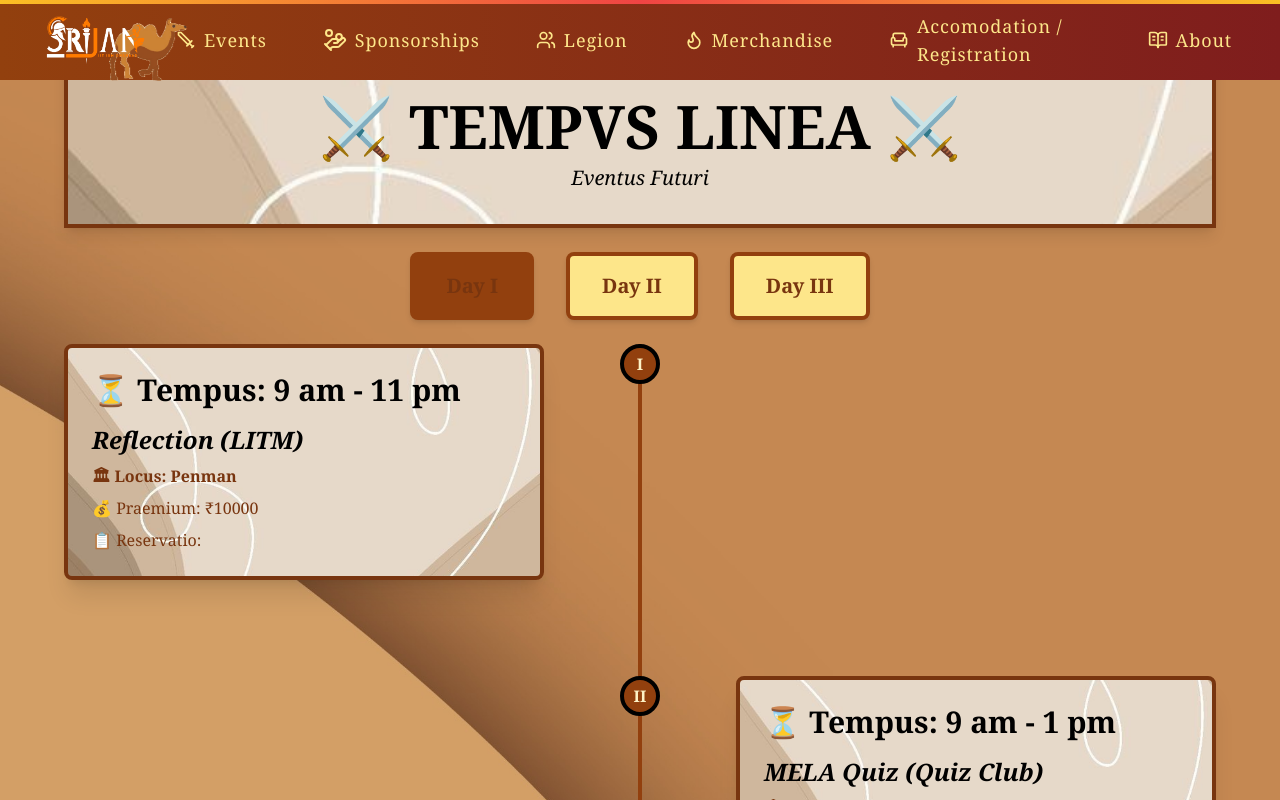
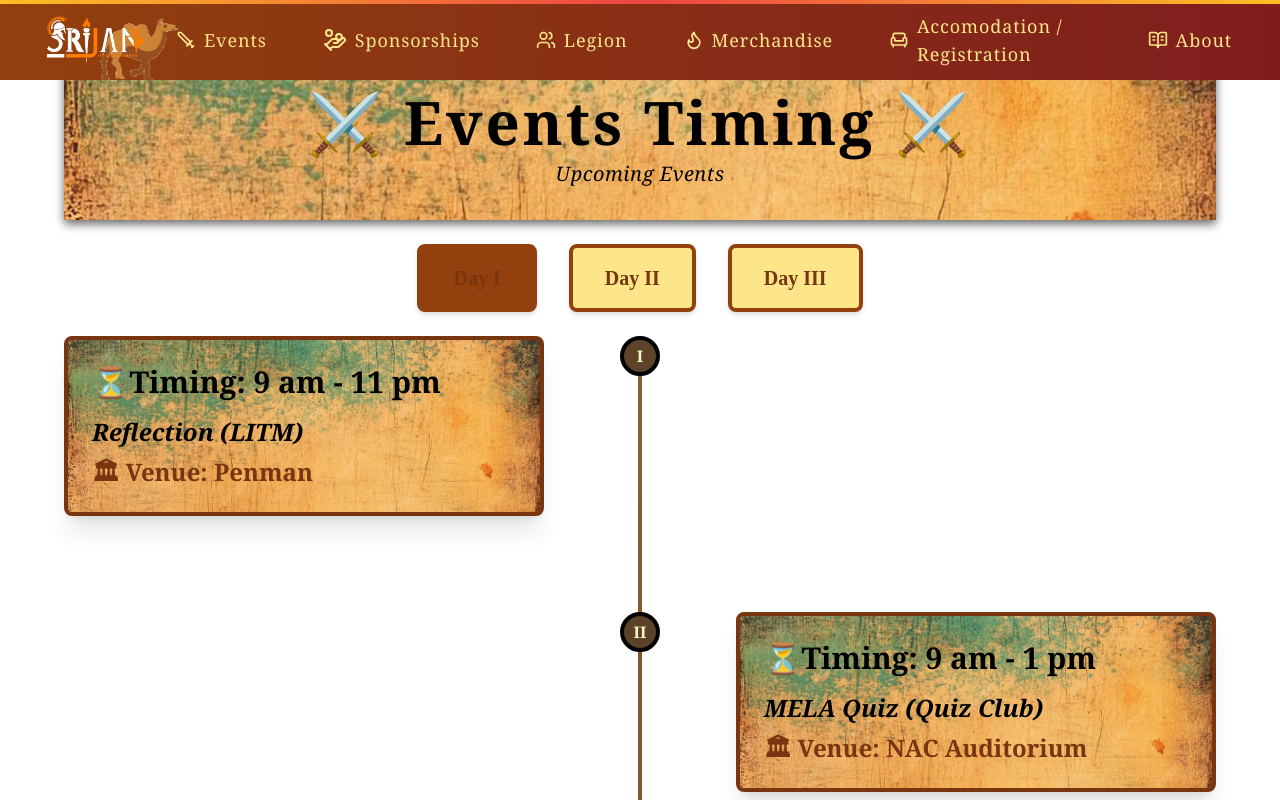
Before and after one commit to Dhruv460/sriajan_final, a React (Vite) app: page /acc in a window 1280 px wide. Shown: the top 800 px of the page. Built offline with nearby package versions, Linux system fonts and the light colour scheme.

Commit message:
timeline_added

```diff
--- a/src/components/Landing.jsx
+++ b/src/components/Landing.jsx
@@ -151,11 +151,15 @@ const Landingpage = () => {
   className="min-h-screen"
   style={{
     backgroundImage: `url(${diff3})`,
+    backgroundColor: "#e4d6a7",
+    backgroundBlendMode: "multiply",
     backgroundSize: "cover",
     backgroundPosition: "center",
     backgroundRepeat: "no-repeat",
   }}
 >
+
+
         <h1
           className="md:text-5xl text-2xl text-center font-serif pt-16"
           style={{
@@ -189,9 +193,7 @@ const Landingpage = () => {
         <InfiniteCarousel />
 
         <Timeline/>
-        <p className="text-center md:text-6xl text-amber-950 font-bold text-3xl py-16">
-          Coming Soon!
-        </p>
+
       </div>
 
       {/* Background Audio */}
--- a/src/components/Timeline.jsx
+++ b/src/components/Timeline.jsx
@@ -1,25 +1,25 @@
 import React, { useState } from "react";
 import time_line from "../utils/timeline_data.js";
 import romanBg from "/bg23.jpg";
-import marbleBg from "/bg2.jpg";
-
+import marbleBg from "/bgpaintdes.jpg";
+import "./timeline.css";
 export default function Timeline() {
   const [selectedDay, setSelectedDay] = useState("Day 1");
   const filteredEvents = time_line.filter((event) => event.Day === selectedDay);
 
   return (
     <div
-      className="min-h-screen p-5 font-serif bg-cover bg-center text-amber-900"
-      style={{ backgroundImage: `url(${romanBg})` }}
+      className="min-h-screen p-5 font-serif bg-cover bg-center text-amber-900 ancient-bg"
+      // style={{ backgroundImage: `url(${romanBg})` }}
     >
       <div className="max-w-6xl mx-auto">
         {/* Header */}
         <div
-          className="bg-amber-800 p-8 rounded-t-lg text-center border-4 border-amber-900 shadow-lg bg-cover bg-center"
+          className="bg-amber-800 p-8 rounded-t-lg text-center shadow-lg bg-cover bg-center ancient-border"
           style={{ backgroundImage: `url(${marbleBg})` }}
         >
-          <h1 className="text-6xl font-bold text-black m-10 mb-2">⚔️ TEMPVS LINEA ⚔️</h1>
-          <p className="text-black italic text-xl">Eventus Futuri</p>
+          <h1 className="text-6xl font-bold text-black m-10 mb-2 tracking-wider">⚔️ Events Timing ⚔️</h1>
+          <p className="text-black italic text-xl tracking-wide">Upcoming Events</p>
         </div>
 
         {/* Buttons */}
@@ -27,9 +27,9 @@ export default function Timeline() {
           {["Day 1", "Day 2", "Day 3"].map((day) => (
             <button
               key={day}
-              className={`px-8 py-4 text-xl font-semibold transition-all ease-in-out duration-300 border-4 border-amber-800 text-amber-900 bg-amber-200 hover:bg-amber-800 hover:text-amber-100 shadow-md rounded-lg ${
-                selectedDay === day ? "bg-amber-800 text-amber-100" : ""
-              }`}
+              className={`px-8 py-4 text-xl font-semibold transition-all ease-in-out duration-300 border-4 border-amber-800 text-amber-900 bg-amber-200 hover:bg-amber-800 hover:text-amber-100 shadow-md rounded-lg ancient-button ${
+  selectedDay === day ? "bg-amber-800 text-amber-100" : ""
+}`}
               onClick={() => setSelectedDay(day)}
             >
               {`Day ${toRomanNumeral(parseInt(day.split(" ")[1]))}`}
@@ -40,23 +40,23 @@ export default function Timeline() {
         {/* Timeline */}
         <div className="relative">
           {/* Vertical Line */}
-          <div className="absolute left-1/2 transform -translate-x-1/2 h-full w-1 bg-amber-800 hidden lg:block" />
+          <div className="absolute left-1/2 transform -translate-x-1/2 h-full w-1 bg-amber-800 hidden lg:block ancient-line" />
 
           {filteredEvents.map((event, index) => (
             <div
               key={`${event.Day}-${event["Pre-Event"]}`}
               className={`relative flex flex-col mb-12 lg:mb-24 ${
-                index % 2 === 0 ? "lg:items-start" : "lg:items-end"
-              } items-center`}
+  index % 2 === 0 ? "lg:items-start" : "lg:items-end"
+} items-center`}
             >
               {/* Timeline Node */}
-              <div className="absolute left-1/2 transform -translate-x-1/2 w-10 h-10 bg-amber-800 border-4 border-black flex items-center justify-center rounded-full">
+              <div className="absolute left-1/2 transform -translate-x-1/2 w-10 h-10 bg-amber-800 border-4 border-black flex items-center justify-center rounded-full ancient-node">
                 <span className="text-amber-100 font-bold">{toRomanNumeral(index + 1)}</span>
               </div>
 
               {/* Card Content */}
               <div
-                className="w-full lg:w-5/12 p-6 bg-cover bg-center text-amber-900 rounded-lg shadow-xl border-4 border-amber-900 mt-12 lg:mt-0"
+                className="w-full lg:w-5/12 p-6 bg-cover bg-center text-amber-900 rounded-lg shadow-xl border-4 border-amber-900 mt-12 lg:mt-0 ancient-card"
                 style={{
                   backgroundImage: `url(${marbleBg})`,
                   backgroundSize: "cover",
@@ -64,12 +64,10 @@ export default function Timeline() {
                   backgroundRepeat: "no-repeat",
                 }}
               >
-                <span className="text-3xl font-bold text-black">⏳ Tempus: {event.Time}</span>
+                <span className="text-3xl font-bold text-black">⏳Timing: {event.Time}</span>
                 <div className="mt-4 space-y-2">
-                  <p className="text-2xl font-semibold text-black italic">{event["Pre-Event"]}</p>
-                  <p className="text-amber-900 text-md font-bold">🏛 Locus: {event.Venue}</p>
-                  <p className="text-amber-900 text-md">💰 Praemium: ₹{event["Prize Worth"]}</p>
-                  <p className="text-amber-900 text-md">📋 Reservatio: {event["Status Of Booking"]}</p>
+                  <p className="text-2xl font-bold text-black italic">{event["Pre-Event"]}</p>
+                  <p className="text-2xl text-amber-900 text-md font-bold">🏛 Venue: {event.Venue}</p>
                 </div>
               </div>
             </div>
--- /dev/null
+++ b/src/components/timeline.css
@@ -0,0 +1,27 @@
+/* CSS Styles */
+
+/* .ancient-bg {
+  background-color: #e4d6a7;
+  background-blend-mode: multiply;
+} */
+
+.ancient-border {
+  box-shadow: 0px 4px 10px rgba(0, 0, 0, 0.6);
+}
+
+.ancient-button {
+  font-family: "Cormorant Garamond", serif;
+}
+
+.ancient-line {
+  background: linear-gradient(to bottom, #8b5e34, #3e2a14);
+}
+
+.ancient-node {
+  background-color: #5c4329;
+}
+
+.ancient-card {
+  background-blend-mode: darken;
+  backdrop-filter: blur(4px);
+}
--- a/src/utils/events.js
+++ b/src/utils/events.js
@@ -280,7 +280,7 @@ export const fashionEvents = [
   {
     name: "CAMPUS PRINCESS",
     registerLink: 'https://unstop.com/p/campus-princess-indian-institute-of-technology-indian-school-of-mines-iit-ism-dhanbad-1362790',
-    image:srijan ,
+    image:"https://res.cloudinary.com/dr80y03u3/image/upload/v1738133253/qi4wzscxececrd9ey0rb.jpg" ,
     description:
       "Step onto a dynamic stage where your unique aura as a radiant queen in the making takes center stage. This competition celebrates individuality, offering a platform for contestants to showcase their charm, confidence, and self-assurance in a captivating display of talent.",
     rulebook:
```
Lines whose indentation alone changed are shown as unchanged.
